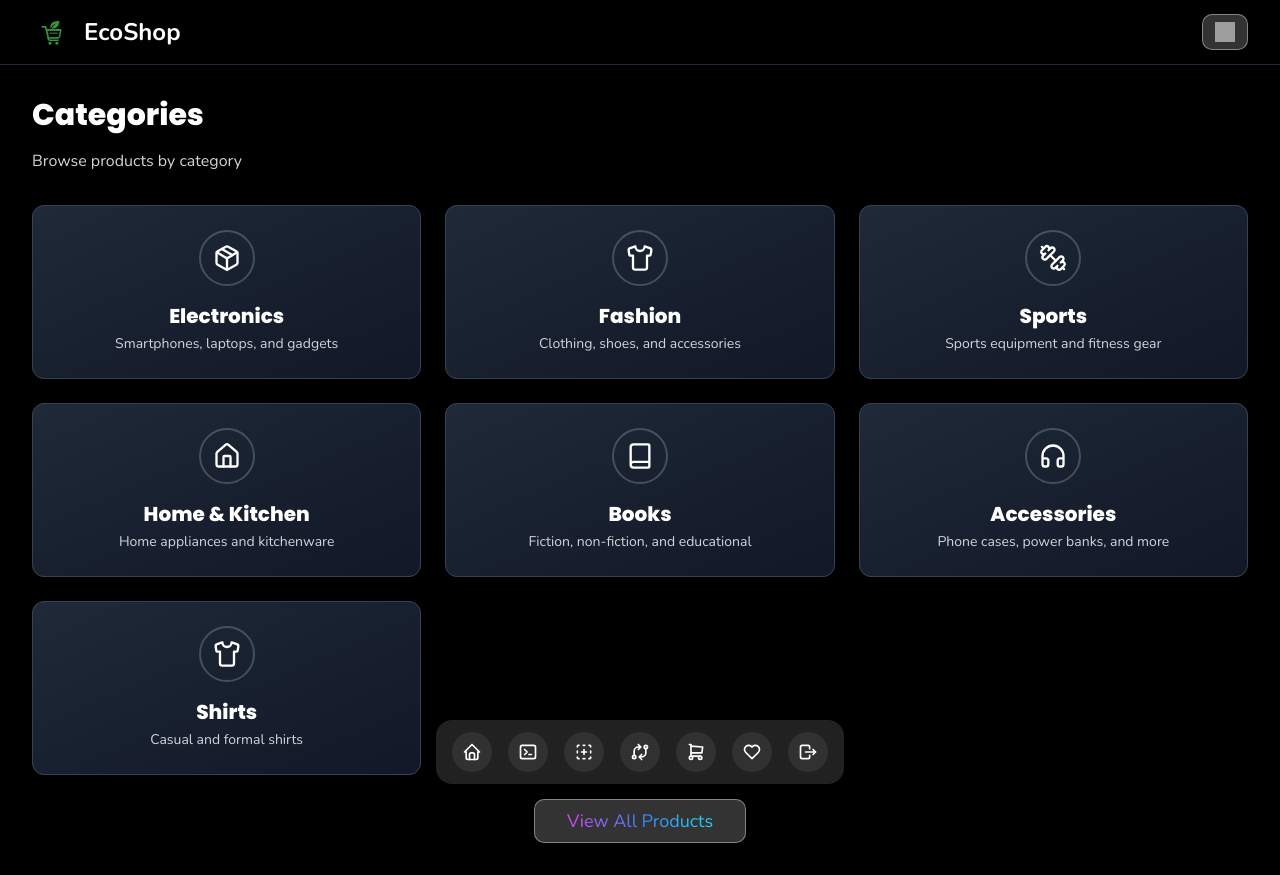
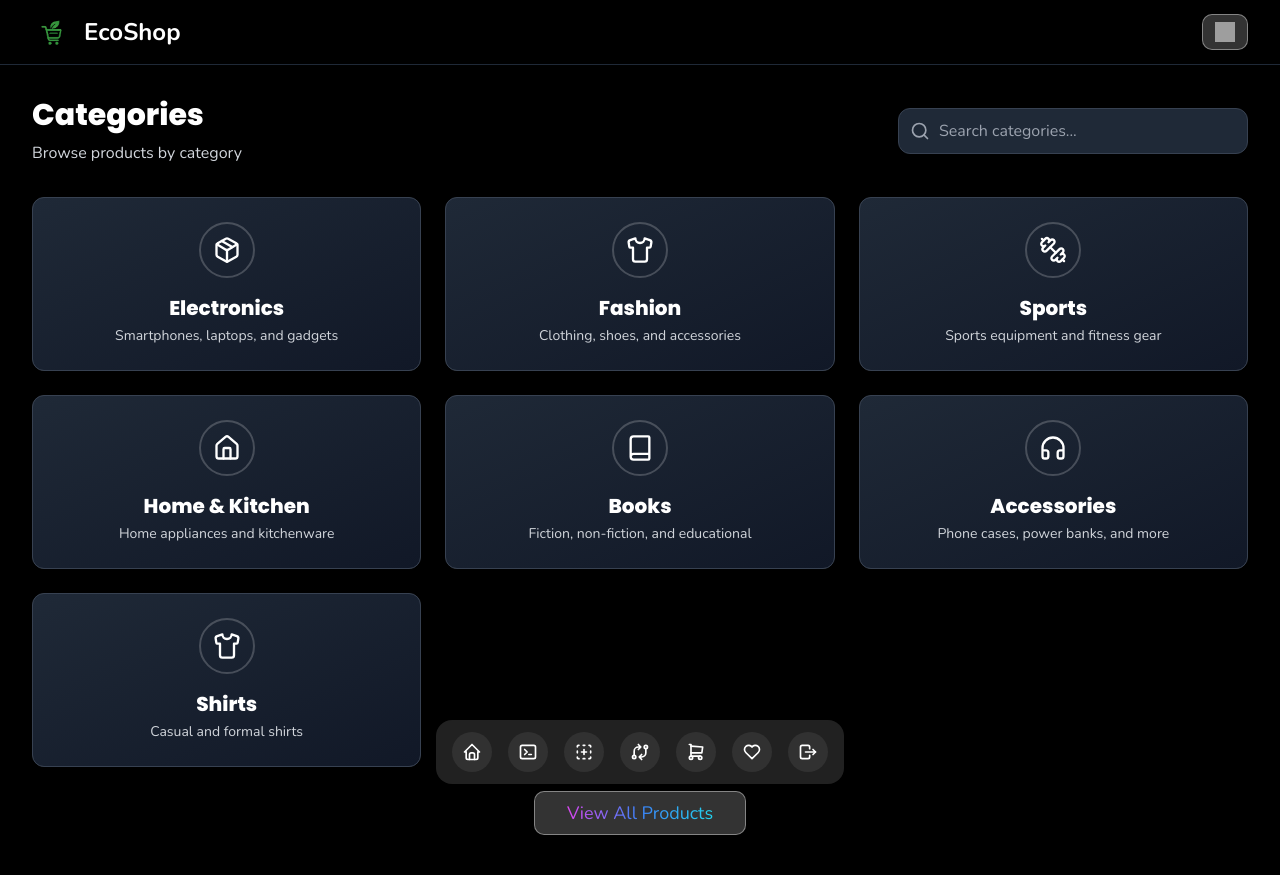
Before and after one commit to Bonthujayaram/ecommerce-frontend, a React (Vite) app: page /categories in a window 1280 px wide. Built offline with nearby package versions, Linux system fonts and the light colour scheme; grey boxes are pictures that could not be loaded.

Commit message:
Update Categories.tsx

```diff
--- a/src/pages/Categories.tsx
+++ b/src/pages/Categories.tsx
@@ -2,7 +2,7 @@ import React, { useState, useEffect } from 'react';
 import { Button } from '@/components/ui/button';
 import { Card, CardContent } from '@/components/ui/card';
 import { Badge } from '@/components/ui/badge';
-import { Star, Package, Shirt, Dumbbell, Home, Book, Headphones } from 'lucide-react';
+import { Star, Package, Shirt, Dumbbell, Home, Book, Headphones, Search } from 'lucide-react';
 import { useCart } from '@/hooks/useCart';
 import { Product } from '@/types/chat';
 import { Link, useLocation } from 'react-router-dom';
@@ -65,6 +65,7 @@ export const Categories = () => {
   const [selectedCategory, setSelectedCategory] = useState<string | null>(null);
   const [categoryProducts, setCategoryProducts] = useState<Product[]>([]);
   const [loading, setLoading] = useState(false);
+  const [searchQuery, setSearchQuery] = useState('');
   const { addToCart } = useCart();
   const location = useLocation();
 
@@ -83,18 +84,45 @@ export const Categories = () => {
     }
   }, [selectedCategory]);
 
+  const filteredCategories = categories.filter(category =>
+    category.name.toLowerCase().includes(searchQuery.toLowerCase()) ||
+    category.description.toLowerCase().includes(searchQuery.toLowerCase())
+  );
+
+  const filteredProducts = categoryProducts.filter(product =>
+    product.name.toLowerCase().includes(searchQuery.toLowerCase()) ||
+    product.description?.toLowerCase().includes(searchQuery.toLowerCase())
+  );
+
   return (
     <div className="min-h-screen bg-black py-8">
       <div className="max-w-7xl mx-auto px-4 sm:px-6 lg:px-8">
         <div className="mb-8">
-          <h1 className="text-3xl font-bold text-white mb-4">Categories</h1>
+          <div className="flex flex-col sm:flex-row sm:items-center sm:justify-between gap-4">
+            <div>
+              <h1 className="text-3xl font-bold text-white mb-2">Categories</h1>
               <p className="text-gray-300">Browse products by category</p>
+            </div>
+            {/* Search Bar */}
+            <div className="w-full sm:w-[300px] md:w-[350px]">
+              <div className="relative">
+                <Search className="absolute left-3 top-1/2 transform -translate-y-1/2 h-5 w-5 text-gray-400" />
+                <input
+                  type="text"
+                  placeholder={selectedCategory ? "Search products..." : "Search categories..."}
+                  value={searchQuery}
+                  onChange={(e) => setSearchQuery(e.target.value)}
+                  className="w-full pl-10 pr-4 py-2.5 bg-gray-800 border border-gray-700 rounded-xl text-white placeholder-gray-400 focus:outline-none focus:ring-2 focus:ring-fuchsia-500 focus:border-transparent transition-all duration-300"
+                />
+              </div>
+            </div>
+          </div>
         </div>
 
         {!selectedCategory ? (
-          // Category Grid
+          // Category Grid with Search
           <div className="grid grid-cols-1 sm:grid-cols-2 lg:grid-cols-3 gap-4 sm:gap-6">
-            {categories.map((category) => (
+            {filteredCategories.map((category) => (
               <Card
                 key={category.id}
                 className="cursor-pointer bg-gradient-to-br from-gray-800 to-gray-900 border border-gray-700 rounded-xl overflow-hidden relative group transition-all duration-300 transform hover:scale-105 hover:shadow-2xl"
@@ -109,6 +137,12 @@ export const Categories = () => {
                 </CardContent>
               </Card>
             ))}
+            {filteredCategories.length === 0 && (
+              <div className="col-span-full text-center py-8">
+                <p className="text-gray-400">No categories found matching your search.</p>
+              </div>
+            )}
+            {filteredCategories.length > 0 && (
               <div className="flex items-center justify-center col-span-1 sm:col-span-2 lg:col-span-3">
                 <Link to="/products">
                   <Button variant="outline" size="lg" className="w-full sm:w-auto">
@@ -116,15 +150,19 @@ export const Categories = () => {
                   </Button>
                 </Link>
               </div>
+            )}
           </div>
         ) : (
-          // Products in Selected Category
+          // Products in Selected Category with Search
           <div>
             <div className="flex flex-col sm:flex-row sm:items-center sm:justify-between mb-6 gap-4">
               <div className="flex flex-wrap items-center gap-4">
                 <Button
                   variant="outline"
-                  onClick={() => setSelectedCategory(null)}
+                  onClick={() => {
+                    setSelectedCategory(null);
+                    setSearchQuery('');
+                  }}
                   className="w-full sm:w-auto bg-gradient-to-r from-fuchsia-500/20 to-blue-500/20 hover:from-fuchsia-500/30 hover:to-blue-500/30 border-fuchsia-500/50 hover:border-fuchsia-500 text-white font-semibold transition-all duration-300"
                 >
                   <span className="flex items-center gap-2">
@@ -134,7 +172,7 @@ export const Categories = () => {
                 </Button>
                 <h2 className="text-xl sm:text-2xl font-bold capitalize text-white">{selectedCategory}</h2>
                 <Badge variant="secondary">
-                  {categoryProducts.length} products
+                  {filteredProducts.length} products
                 </Badge>
               </div>
             </div>
@@ -144,14 +182,14 @@ export const Categories = () => {
               </div>
             ) : (
               <div className="grid grid-cols-1 sm:grid-cols-2 lg:grid-cols-3 xl:grid-cols-4 gap-4 sm:gap-6">
-              {categoryProducts.map((product) => (
+                {filteredProducts.map((product) => (
                   <ProductCard key={product.id} product={product} onAddToCart={addToCart} />
                 ))}
+                {!loading && filteredProducts.length === 0 && (
+                  <div className="col-span-full text-center py-8">
+                    <p className="text-gray-400">No products found matching your search.</p>
                   </div>
                 )}
-            {!loading && categoryProducts.length === 0 && (
-              <div className="text-center py-12">
-                <p className="text-gray-500 text-lg">No products found in this category.</p>
               </div>
             )}
           </div>
```
Lines whose indentation alone changed are shown as unchanged.
